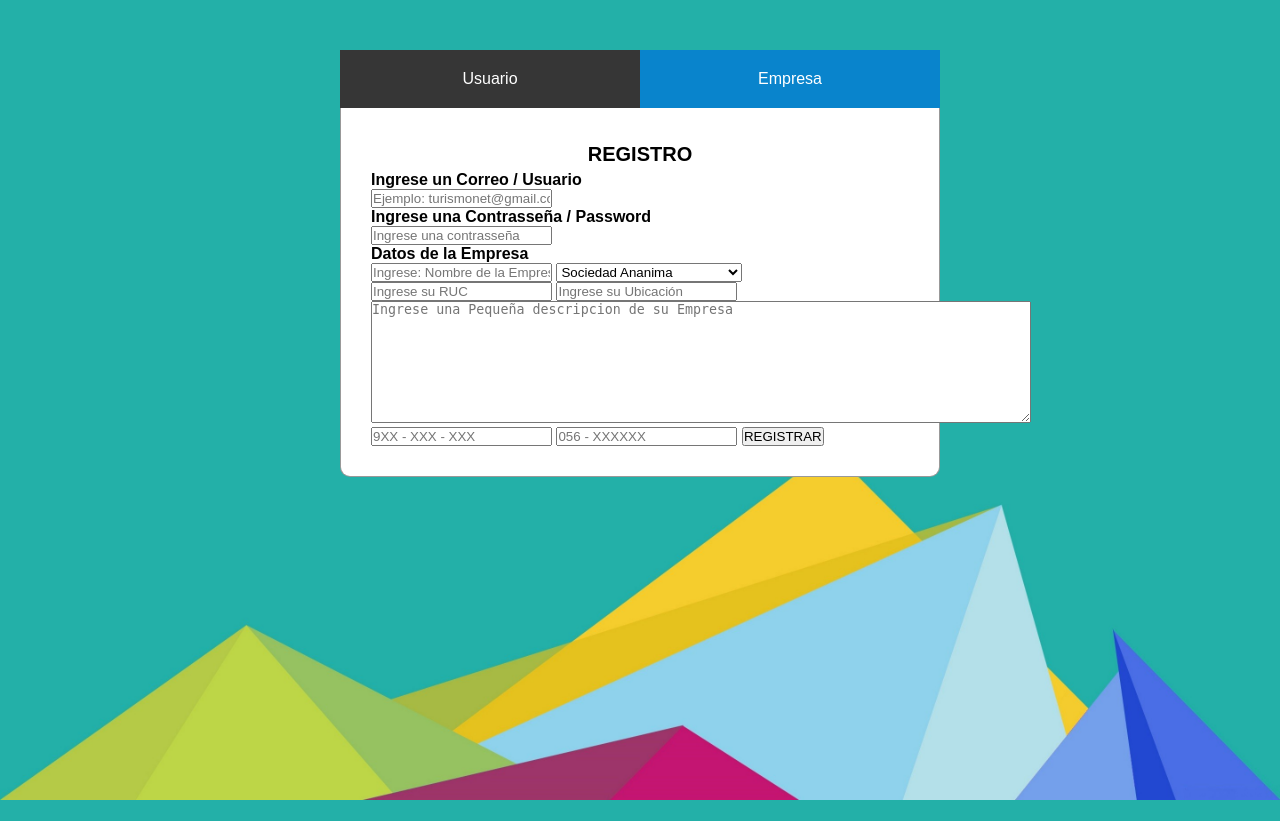
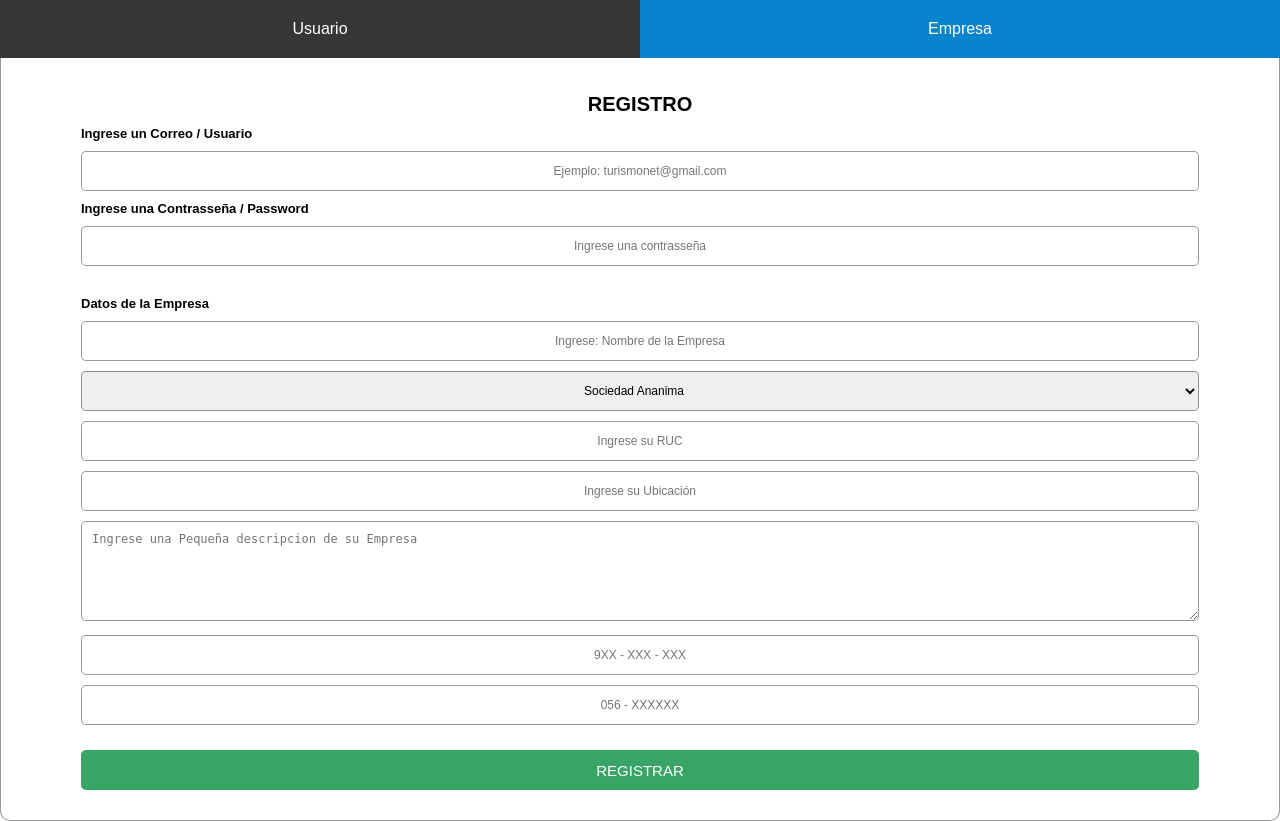
Before and after one commit to jdonaires/TurismoNet, a PHP site: page /registroUsuario.php in a window 1280 px wide, after a click on "Empresa". Before the commit the page ends 800 px from the top, so only its background shows below. Run offline with PHP 8.4, Linux system fonts and the light colour scheme.

Commit message:
SIN IMPORTANCIA

```diff
--- a/DESIGNER/CSS/registroUsuario.css
+++ b/DESIGNER/CSS/registroUsuario.css
@@ -5,7 +5,7 @@ body {
   background-size: cover;
   background-attachment: fixed;
 }
-
+/*
 .contenedor-menu {
   /* position: absolute; */
   background: rgba(0,0,0, .9);
@@ -13,18 +13,18 @@ body {
   height: 40px;
 }
 
-.contenedor-menu .contenedor-opciones {
+/* .contenedor-menu .contenedor-opciones {
   display: inline-block;
   margin-left: 50px;
-}
+} */
 
-.contenedor-menu .contenedor-opciones li {
+/* .contenedor-menu .contenedor-opciones li {
   display: inline-block;
   text-decoration: none;
   padding: 5px 0px;
-}
+} */
 
-.contenedor-menu .contenedor-opciones li a {
+/* .contenedor-menu .contenedor-opciones li a {
   display: inline-block;
   padding: 5px 5px;
   width: 100px;
@@ -36,11 +36,11 @@ body {
   font-size: 15px;
   font-family: Arial;
   transition: all .5s ease;
-}
+} */
 
-.contenedor-menu .contenedor-opciones li a:hover {
+/* .contenedor-menu .contenedor-opciones li a:hover {
   border-bottom: 2px solid #fff;
-}
+} */ */
 
 
 /*ESTILOS PARA LOS TABS*/
@@ -146,7 +146,8 @@ ul.tabs li a .tab-text{
 
 .wrap .secciones article .contenedor-usuario .form-usuario input[type="text"],
 .wrap .secciones article .contenedor-usuario .form-usuario input[type="password"],
-.wrap .secciones article .contenedor-usuario .form-usuario .select-sexo {
+.wrap .secciones article .contenedor-usuario .form-usuario .select-sexo,
+.wrap .secciones article .contenedor-usuario .form-usuario .select-razon {
   text-align: center;
   font-size: 12px;
   width: 100%;
@@ -156,7 +157,17 @@ ul.tabs li a .tab-text{
   margin-top: 5px;
   margin-bottom: 5px;
 }
-
+.wrap .secciones article .contenedor-usuario .form-usuario textarea {
+  text-align: justify;
+  font-size: 12px;
+  width: 100%;
+  height: 100px;
+  border: 1px solid rgba(0,0,0,.4);
+  border-radius: 5px;
+  margin-top: 5px;
+  margin-bottom: 5px;
+  padding: 10px 10px;
+}
 .wrap .secciones article .contenedor-usuario .form-usuario input[type="submit"] {
   text-align: center;
   font-size: 15px;
--- a/DESIGNER/registroUsuario.php
+++ b/DESIGNER/registroUsuario.php
@@ -86,22 +86,22 @@ if (isset($_POST['guardar-2']))
   			</article>
   			<article id="tab2">
   				<h1>REGISTRO</h1>
-          <div class="contenedor-empresa">
-            <form class="form-empresa" action="<?php echo htmlspecialchars($_SERVER['PHP_SELF']) ?>" method="post">
+          <div class="contenedor-usuario">
+            <form class="form-usuario" action="<?php echo htmlspecialchars($_SERVER['PHP_SELF']) ?>" method="post">
               <h4>Ingrese un Correo / Usuario</h4>
               <input type="text" name="correoEmpresa" value="" placeholder="Ejemplo: turismonet@gmail.com" required maxlength="20">
               <h4>Ingrese una Contrasseña / Password</h4>
               <input type="password" name="contraseñaEmpresa" value="" placeholder="Ingrese una contrasseña" required maxlength="20">
               <h4 class="datos-personales">Datos de la Empresa</h4>
               <input type="text" name="nombreEmpresa" value="" placeholder="Ingrese: Nombre de la Empresa" required maxlength="20">
-              <select class="select-social" name="razonSocial">
+              <select class="select-razon" name="razonSocial">
                 <option value="S.A."  <?php if($per=="S.A."){echo "Selected";}?> >Sociedad Ananima</option>
                 <option value="S.A.C."  <?php if($per=="S.A.C."){echo "Selected";}?> >Sociedad Ananima Cerrada</option>
                 <option value="S.A.A." <?php if($per=="S.A.A."){echo "Selected";}?> >Sociedad Ananima Abierta</option>
               </select>
               <input  class="numeros" type="text" name="ruc" value="" placeholder="Ingrese su RUC" maxlength="11" required>
-              <input type="text" name="dirrecion" value="" placeholder="Ingrese su Ubicación" required>
-              <textarea name="descripcion" rows="8" cols="80" placeholder="Ingrese una Pequeña descripcion de su Empresa" maxlength="30"></textarea>
+              <input type="text" name="dirrecion" value="" placeholder="Ingrese su Ubicación" maxlength="30" required>
+              <textarea name="descripcion" rows="8" cols="80" placeholder="Ingrese una Pequeña descripcion de su Empresa"></textarea>
               <input class="numeros" type="text" name="celular" value="" placeholder="9XX - XXX - XXX" title="Ingrese un Numero de Celular obmitir los espacios y el '-'" maxlength="9">
               <input class="numeros" type="text" name="fijo" value="" placeholder="056 - XXXXXX" title="Ingrese un Numero de Fijo obmitir los espacios y el '-'" maxlength="9">
               <input type="hidden" name="tipo" value="Empresa">
```
